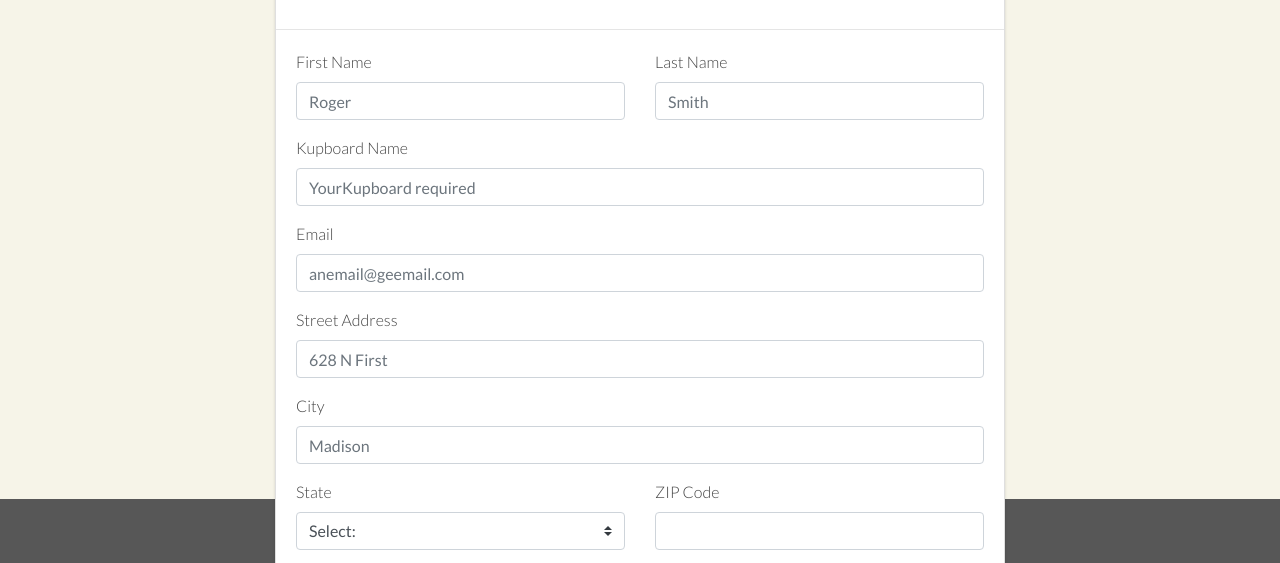
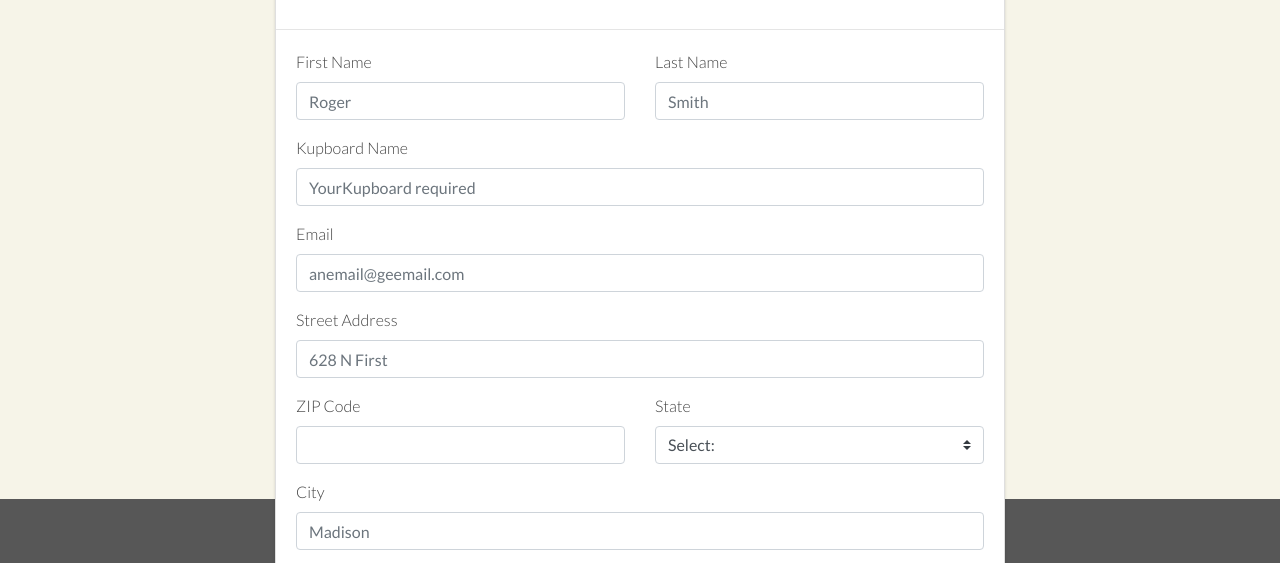
Before and after one commit to rmessina1010/kupboard_project, a website: page signup.html in a window 1280 px wide. Shown: the part 317-880 px from the top of the page. Drawn offline with nearby package versions, Linux system fonts and the light colour scheme.

Commit message:
added auto fill City/State fuctionality (requires regular version of jQuery); minor layout tweaks

```diff
--- a/js/scripts.js
+++ b/js/scripts.js
@@ -45,4 +45,17 @@ $(function () {
 		$('label[for="' + this.id + '"]')[0].innerHTML = fileName;
 
 	});
+
+
+	$("#zip").on('blur', (event) => {
+		$.ajax({
+			method: 'GET',
+			url: 'http://api.zippopotam.us/us/' + event.target.value,
+			success: (results) => {
+				console.log(results.places[0]);
+				$('#state').val(results.places[0]['state abbreviation']);
+				$('#city').val(results.places[0]['place name']);
+			}
 		});
+	});
+});
--- a/signup.html
+++ b/signup.html
@@ -83,33 +83,32 @@
 								<input class="form-control" type="text" name="address" id="address"
 									placeholder="628 N First" required>
 							</div>
-							<div class="form-group">
-								<label for="city">City</label>
-								<input class="form-control" type="text" name="city" id="city" placeholder="Madison"
-									required>
-							</div>
 							<div class="row">
-								<div class="col-6 form-group">
-									<label for="state">State</label>
-									<select name="state" id="state" class="custom-select" required>
-										<option value="">Select:</option>
-										<option value="1">AL</option>
-										<option value="2">AR</option>
-										<option value="3">AK</option>
-										<option value="4">CA</option>
-										<option value="5">IL</option>
-										<option value="6">MA</option>
-										<option value="7">NY</option>
-										<option value="8">NY</option>
-										<option value="9">PA</option>
-										<option value="10">WI</option>
-									</select>
-								</div>
 								<div class="col form-group">
 									<label for="zip">ZIP Code</label>
 									<input type="text" id="zip" name="zip" class="form-control" pattern="[0-9]*"
 										required>
 								</div>
+								<div class="col-6 form-group">
+									<label for="state">State</label>
+									<select name="state" id="state" class="custom-select" required>
+										<option value="">Select:</option>
+										<option value="AL">AL</option>
+										<option value="AR">AR</option>
+										<option value="AK">AK</option>
+										<option value="CA">CA</option>
+										<option value="IL">IL</option>
+										<option value="MA">MA</option>
+										<option value="NY">NY</option>
+										<option value="PA">PA</option>
+										<option value="WI">WI</option>
+									</select>
+								</div>
+							</div>
+							<div class="form-group">
+								<label for="city">City</label>
+								<input class="form-control" type="text" name="city" id="city" placeholder="Madison"
+									required>
 							</div>
 							<div class="row">
 								<div class="col-12 col-md-6 form-group">
@@ -159,9 +158,10 @@
 			<div>&copy;2020 Kupboard/Ray Messina Design</div>
 		</footer>
 	</div>
-	<script src="node_modules/jquery/dist/jquery.slim.min.js"></script>
+	<script src="node_modules/jquery/dist/jquery.min.js"></script>
 	<script src="node_modules/popper.js/dist/umd/popper.min.js"></script>
 	<script src="node_modules/bootstrap/dist/js/bootstrap.min.js"></script>
+	<script src="js/scripts.js"></script>
 </body>
 
 
```
Also changed, not shown: about.html (+1 -1 lines), find.html (+17 -17 lines), index.html (+1 -1 lines), kupboard_dash.html (+15 -12 lines), kupboard_view.html (+1 -1 lines), login.html (+1 -1 lines), media/images/Logo_Kupboard_logo_c_orig.svg (renamed from media/images/Logo_Kupboard_logo_c.svg). Lines whose indentation alone changed are shown as unchanged.
